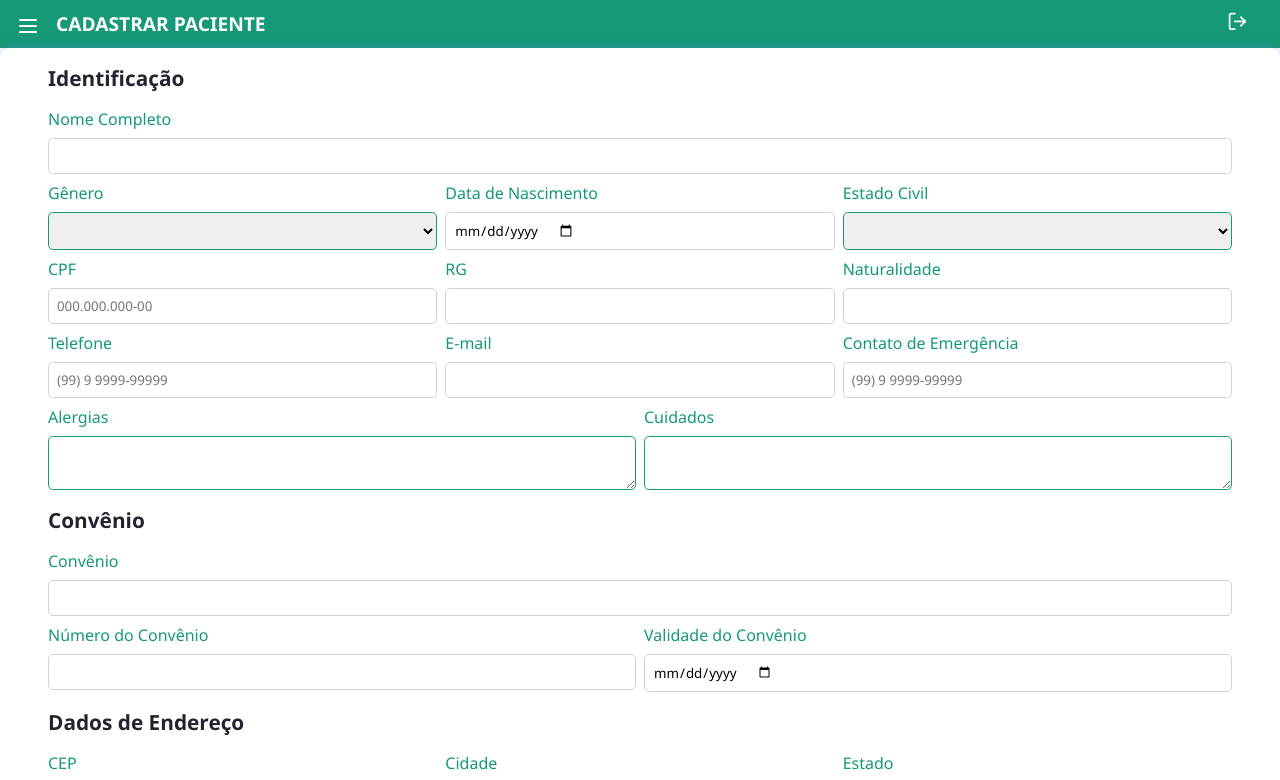
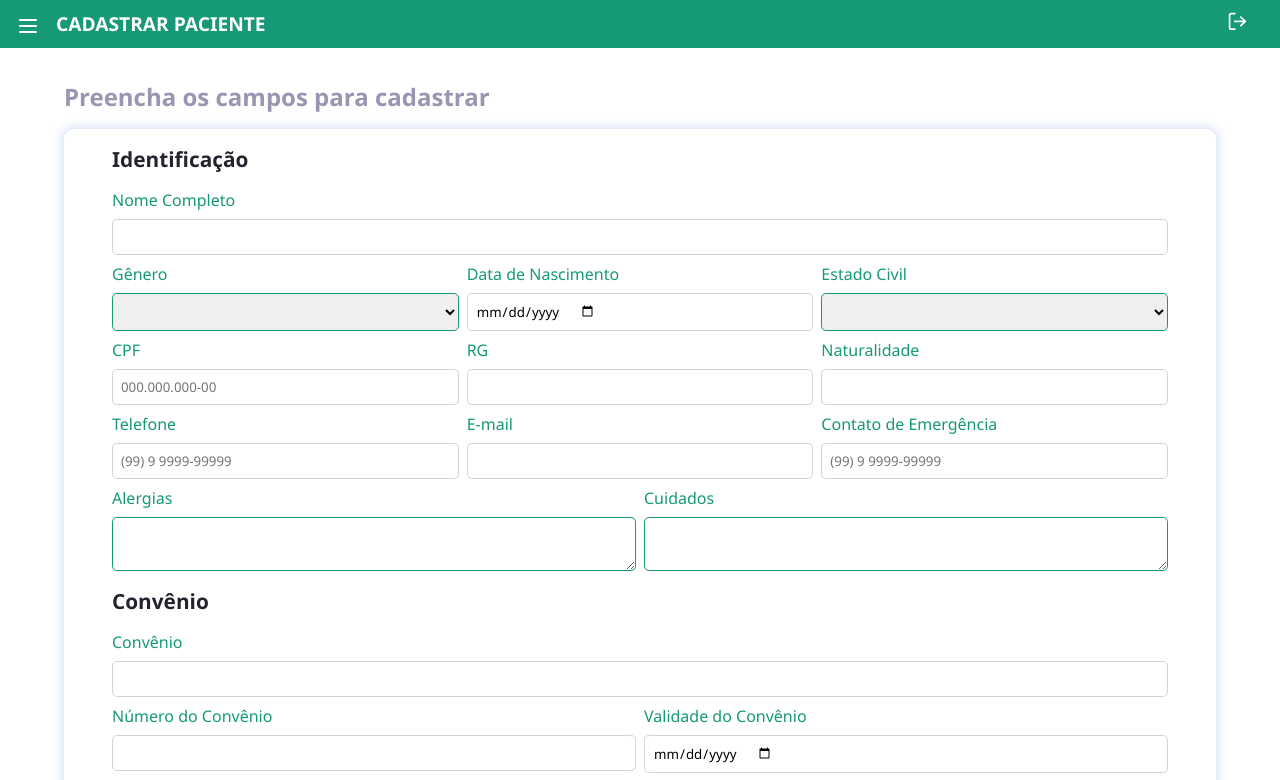
Before and after one commit to febessg/LabMedical, a React (Vite) app: page /patient-register in a window 1280 px wide. Shown: the top 780 px of the page. Built offline with nearby package versions, Linux system fonts and the light colour scheme; some icons are missing.

Commit message:
Estilizando página de cadastro de paciente

```diff
--- a/src/components/Form/PatientRegister/PatientRegister.style.jsx
+++ b/src/components/Form/PatientRegister/PatientRegister.style.jsx
@@ -6,6 +6,7 @@ export const Form = styled.div`
     box-shadow: 0px 0px 10px 2px rgba(82, 129, 220, 0.25);
     width: 100%;
     box-sizing: border-box;
+    padding-bottom: 2rem;
 `
 
 export const InputGroup = styled.div`
--- a/src/components/PatientCard/PatientCard.style.jsx
+++ b/src/components/PatientCard/PatientCard.style.jsx
@@ -44,7 +44,7 @@ export const PatientName = styled.h2`
 `
 
 export const PatientAge = styled.h4`
-    color: #BBB9CB;
+    color: #9A95B1;
 `
 
 export const PatientContact = styled.h2`
--- a/src/pages/PatientRegister/PatientRegister.page.jsx
+++ b/src/pages/PatientRegister/PatientRegister.page.jsx
@@ -3,6 +3,7 @@ import { ToolbarComponent } from "../../components/Toolbar/Toolbar.component";
 import { ToolbarContext } from "../../contexts/Toolbar/Toolbar.context";
 import { UserContext } from "../../contexts/User/User.context";
 import { FormPatientRegisterComponent } from "../../components/Form/PatientRegister/PatientRegister.component";
+import * as Styled from './PatientRegister.style';
 
 export const PatientRegisterPage = () => {
     const {setToolbar} = useContext(ToolbarContext);
@@ -23,7 +24,10 @@ export const PatientRegisterPage = () => {
     return (
         <>
             <ToolbarComponent/>
-            <FormPatientRegisterComponent/>
+            <Styled.PatientRegister>
+                <Styled.Title>Preencha os campos para cadastrar</Styled.Title>
+                <FormPatientRegisterComponent/>
+            </Styled.PatientRegister>
         </>
     )
 }
--- /dev/null
+++ b/src/pages/PatientRegister/PatientRegister.style.jsx
@@ -0,0 +1,12 @@
+import styled from 'styled-components';
+
+export const PatientRegister = styled.div`
+    padding: 2rem 4rem;
+    width: 100%;
+    box-sizing: border-box;
+`
+
+export const Title = styled.h2`
+    color: #9A95B1;
+    margin-bottom: 1rem;
+`
```
